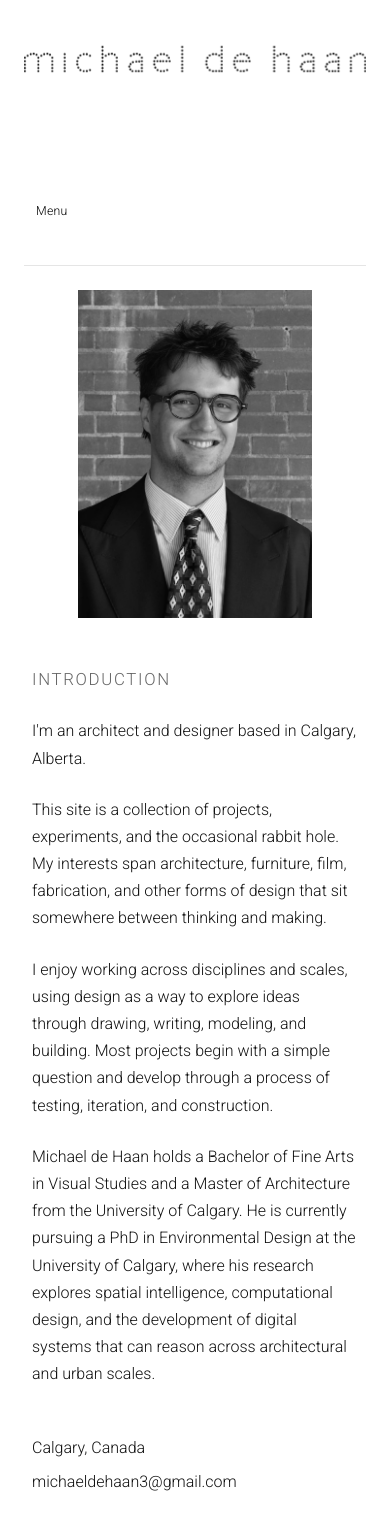
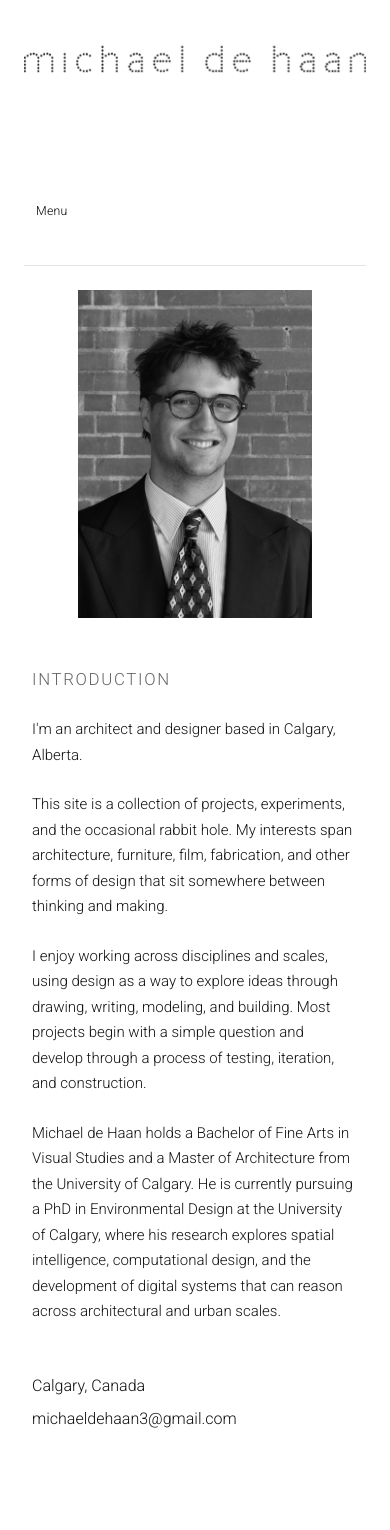
Before and after one commit to michaeldehaan3-lgtm/my_portfolio, a Next.js app: page /info in a window 390 px wide. Shown: the top 1530 px of the page. After the commit the page ends 1472 px from the top, so only its background shows below. Built offline with nearby package versions, Linux system fonts and the light colour scheme.

Commit message:
saving before moving folder

```diff
--- a/app/globals.css
+++ b/app/globals.css
@@ -266,7 +266,7 @@ a:hover img {
 .project-detail__description {
   max-width: 65ch;
   margin: 0 0 var(--space-xl);
-  font-size: 1rem;
+  font-size: 0.9375rem;
   line-height: 1.65;
 }
 
@@ -583,15 +583,17 @@ a:hover img {
 }
 
 .info-page__credit {
+  max-width: 65ch;
+  margin: 0 auto var(--space-xl);
   font-size: var(--size-caption);
   text-transform: uppercase;
   letter-spacing: 0.1em;
   color: var(--color-text-muted);
-  margin: 0 0 var(--space-xl);
 }
 
 .info-page__section {
-  margin-bottom: var(--space-xl);
+  max-width: 65ch;
+  margin: 0 auto var(--space-xl);
 }
 
 .info-page__heading {
@@ -605,7 +607,7 @@ a:hover img {
 
 .info-page__intro {
   max-width: 65ch;
-  font-size: 1rem;
+  font-size: 0.9375rem;
   line-height: 1.7;
   margin: 0 0 var(--space-md);
 }
@@ -615,6 +617,8 @@ a:hover img {
 }
 
 .info-page__contact {
+  max-width: 65ch;
+  margin: 0 auto;
   font-size: 1rem;
 }
 
@@ -737,7 +741,7 @@ a:hover img {
 
   .project-detail__description {
     max-width: 100%;
-    font-size: 1rem;
+    font-size: 0.9375rem;
     overflow-wrap: anywhere;
   }
 
@@ -851,15 +855,19 @@ a:hover img {
     font-size: 1.05rem;
   }
 
+  .info-page__section,
+  .info-page__contact,
+  .info-page__credit {
+    max-width: 100%;
+  }
+
   .info-page__intro {
-    font-size: 1rem;
-    max-width: 100%;
+    font-size: 0.9375rem;
     overflow-wrap: anywhere;
   }
 
   .info-page__contact {
     font-size: 1rem;
-    max-width: 100%;
     overflow-wrap: anywhere;
   }
 
```
